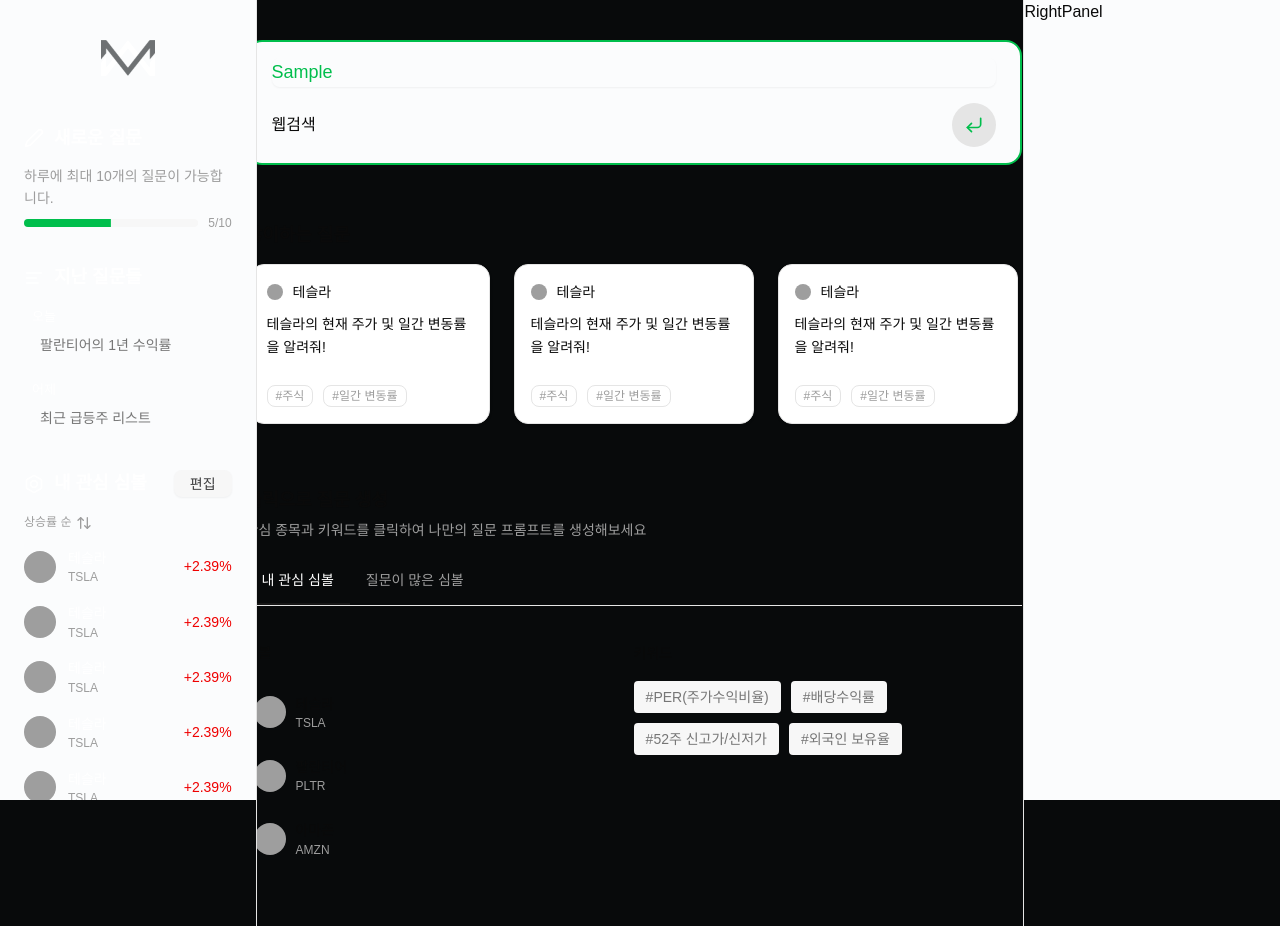
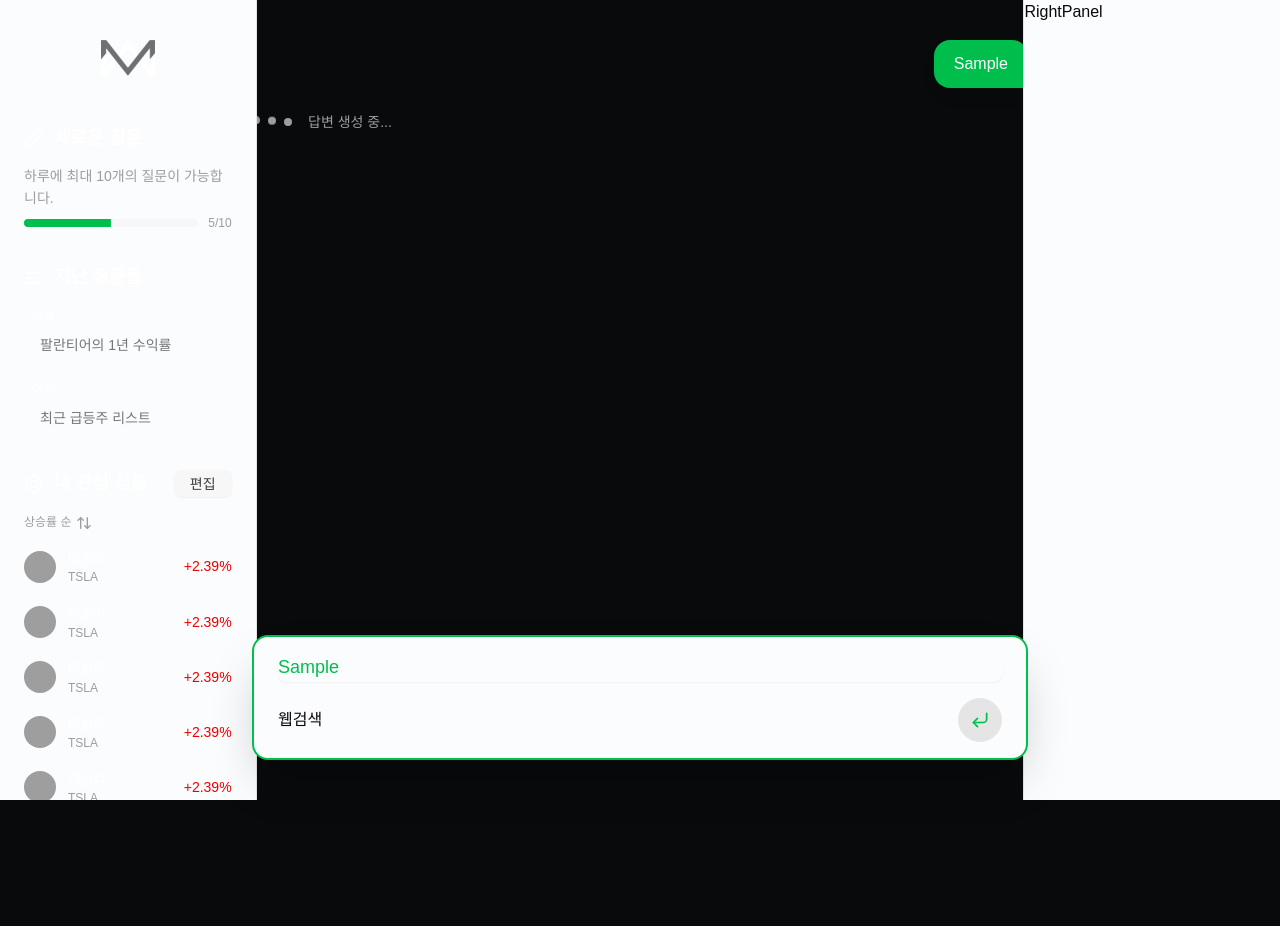
Before and after one commit to Waiker-Inc/wealthM-mvp, a React (Vite) app: page / in a window 1280 px wide. Both pictures are taken after typing "Sample" into the empty fields and a click on the button 973 px from the left and 125 px from the top of the page. After the commit the page ends 800 px from the top, so only its background shows below. Built offline with nearby package versions, Linux system fonts and the light colour scheme; grey boxes are pictures that could not be loaded; a web font is replaced by a local one.

Commit message:
feat: 질문 후 처리 동작 애니메이션 추가

```diff
--- a/src/components/layout/Contents.tsx
+++ b/src/components/layout/Contents.tsx
@@ -8,25 +8,48 @@ import QuestionCreator from '../contents/QuestionCreator';
 
 export default function Contents() {
   const [isFocused, setIsFocused] = useState(false);
+  const [isSearch, setIsSearch] = useState(false);
+  const [hideContent, setHideContent] = useState(false);
+  const [isWaiting, setIsWaiting] = useState(false);
   const [value, setValue] = useState('');
+  const [question, setQuestion] = useState('');
+  const [answer, setAnswer] = useState('');
+
+  const handleContentTransitionEnd = () => {
+    if (isSearch) setHideContent(true);
+  };
 
   const handleSubmit = (e: React.FormEvent<HTMLFormElement>) => {
-    console.log('submit');
     e.preventDefault();
-    console.log(value);
+    if (!value) return;
+    setIsSearch(true);
+    setQuestion(value);
+    setIsWaiting(true);
+
+    setTimeout(() => {
+      setIsWaiting(false);
+      setAnswer('이곳에 실제 답변이 표시됩니다.');
+    }, 5000);
   };
 
   return (
-    <div className="p-[40px]">
-      <div className="w-[776px] mx-auto">
+    <div className="relative min-h-screen overflow-hidden">
       <form
         className={cn(
-            `${
-              isFocused ? 'border-white' : ''
-            } rounded-[16px] p-[16px_24px] bg-ground2 border-2 border-solid border-transparent ${
-              value ? 'border-green700' : ''
-            }`
+          `fixed left-1/2 z-20 w-[776px] max-w-full transition-all duration-700 ease-in-out
+          rounded-[16px] p-[16px_24px] bg-ground2 border-2 border-solid border-transparent
+          ${isFocused && 'border-white'}
+          ${value && 'border-green700'}
+          ${
+            isSearch
+              ? 'bottom-[40px] top-auto -translate-x-1/2 shadow-2xl'
+              : 'top-[40px] bottom-auto -translate-x-1/2'
+          }
+          `
         )}
+        style={{
+          opacity: isSearch && !isWaiting ? 0.95 : 1,
+        }}
         onSubmit={handleSubmit}
       >
         <Input
@@ -36,15 +59,9 @@ export default function Contents() {
             value ? 'text-green700' : ''
           }`}
           value={value}
-            onChange={(e) => {
-              setValue(e.target.value);
-            }}
-            onFocus={() => {
-              setIsFocused(true);
-            }}
-            onBlur={() => {
-              setIsFocused(false);
-            }}
+          onChange={(e) => setValue(e.target.value)}
+          onFocus={() => setIsFocused(true)}
+          onBlur={() => setIsFocused(false)}
         />
         <div className="flex items-center justify-between mt-[16px]">
           <Typography>웹검색</Typography>
@@ -59,9 +76,43 @@ export default function Contents() {
           </button>
         </div>
       </form>
+
+      {!hideContent && (
+        <div
+          className={cn(
+            'mt-[56px] w-[776px] mx-auto pt-[120px] transition-all duration-700 ease-in-out',
+            isSearch ? 'opacity-0 pointer-events-none scale-95' : 'opacity-100'
+          )}
+          onTransitionEnd={handleContentTransitionEnd}
+        >
           <FAQList />
           <QuestionCreator />
         </div>
+      )}
+
+      {isSearch && (
+        <div
+          className="w-[776px] mx-auto flex flex-col gap-4 items-start pt-[40px] pb-[120px] min-h-screen absolute top-0 left-[calc(50%-388px)]"
+          style={{ minHeight: 'calc(100vh - 120px)' }}
+        >
+          <div className="self-end bg-green700 text-white px-5 py-3 rounded-2xl rounded-br-sm shadow-lg max-w-[70%] text-base animate-fade-in">
+            {question}
+          </div>
+          {isWaiting && (
+            <div className="flex items-center gap-2 mt-2 animate-fade-in">
+              <div className="w-2 h-2 bg-mono400 rounded-full animate-bounce [animation-delay:0ms]" />
+              <div className="w-2 h-2 bg-mono400 rounded-full animate-bounce [animation-delay:150ms]" />
+              <div className="w-2 h-2 bg-mono400 rounded-full animate-bounce [animation-delay:300ms]" />
+              <span className="ml-2 text-mono400 text-sm">답변 생성 중...</span>
+            </div>
+          )}
+          {!isWaiting && answer && (
+            <div className="self-start bg-mono100 text-mono900 px-5 py-3 rounded-2xl rounded-bl-sm shadow max-w-[70%] text-base animate-fade-in">
+              {answer}
+            </div>
+          )}
+        </div>
+      )}
     </div>
   );
 }
```
Lines whose indentation alone changed are shown as unchanged.
